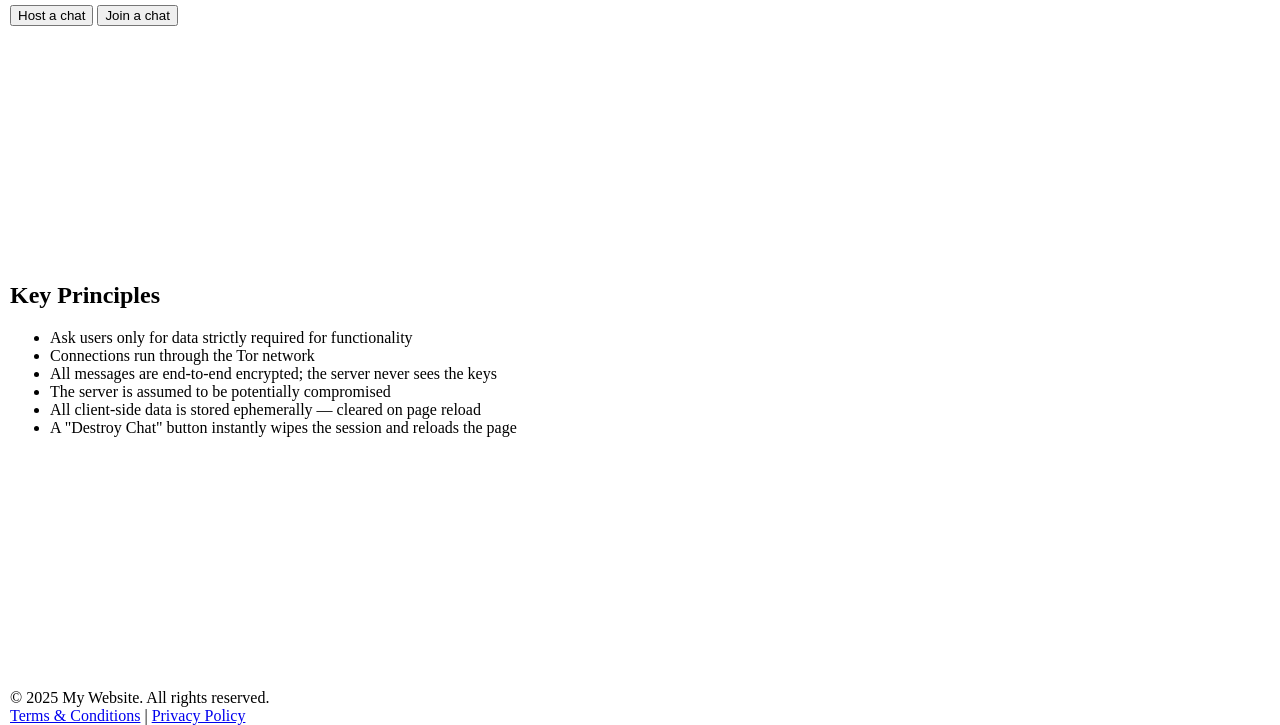
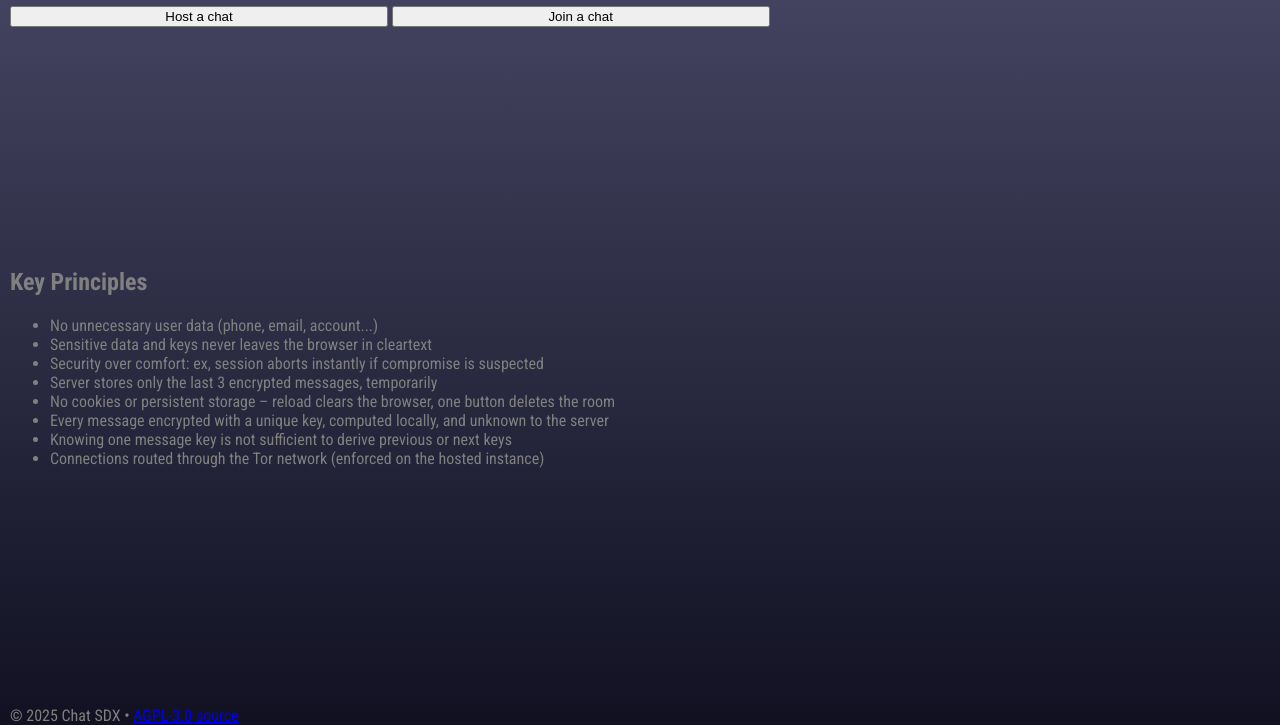
Before and after one commit to Davideva993/Chat-SDX, a plain HTML site: page front/index.html in a window 1280 px wide. Shown: the part 75-800 px from the top of the page. Drawn offline with Linux system fonts and the light colour scheme.

Commit message:
Add a few lines of CSS

```diff
--- a/back/controllers/chat.js
+++ b/back/controllers/chat.js
@@ -1,7 +1,7 @@
 import { Room, Message } from '../models/db.js';
 import { Op } from 'sequelize';
 const timers = {};
-const autoDeleteTimer = 6 * 60 * 60  //6h
+const autoDeleteTimer = 6 * 60 * 60 *1000  //6h
 // Controller for chat routes
 
 function inactivityTimerManager(roomName) {
--- a/front/index.html
+++ b/front/index.html
@@ -55,12 +55,14 @@
             <section class="dynamic landingPage">
                 <h2>Key Principles</h2>
                 <ul>
-                    <li>Ask users only for data strictly required for functionality</li>
-                    <li>Connections run through the Tor network</li>
-                    <li>All messages are end-to-end encrypted; the server never sees the keys</li>
-                    <li>The server is assumed to be potentially compromised</li>
-                    <li>All client-side data is stored ephemerally — cleared on page reload</li>
-                    <li>A "Destroy Chat" button instantly wipes the session and reloads the page</li>
+                    <li>No unnecessary user data (phone, email, account...)</li>
+                    <li>Sensitive data and keys never leaves the browser in cleartext</li>
+                    <li>Security over comfort: ex, session aborts instantly if compromise is suspected</li>
+                    <li>Server stores only the last 3 encrypted messages, temporarily</li>
+                    <li>No cookies or persistent storage – reload clears the browser, one button deletes the room</li>
+                    <li>Every message encrypted with a unique key, computed locally, and unknown to the server</li>
+                    <li>Knowing one message key is not sufficient to derive previous or next keys</li>
+                    <li>Connections routed through the Tor network (enforced on the hosted instance)</li>
                 </ul>
             </section>
             <section class="dynamic hostPage">
@@ -163,9 +165,7 @@
             </span>
     </main>
     <footer>
-        &copy; 2025 My Website. All rights reserved.<br>
-        <a href="/terms-and-conditions">Terms & Conditions</a> |
-        <a href="/privacy-policy">Privacy Policy</a>
+        © 2025 Chat SDX • <a href="https://github.com/Davideva993/Chat-SDX">AGPL-3.0 source</a>
     </footer>
 
     <script src="script.js"></script>
--- a/front/script.js
+++ b/front/script.js
@@ -848,7 +848,7 @@ function app() {
         const myHash = new Uint8Array(myHashBuffer)
         const a = receivedSecretHash;
         const b = myHash;
-        console.log(a,b)
+        console.log(a, b)
         if (a.length === b.length && a.toString() === b.toString()) {
             stepsAnimation("chat", "joiner", "completed")
             timer("joiner", "stop")
@@ -1156,10 +1156,14 @@ function app() {
         li.textContent = message;
         if (user == "partner") {
             li.style.color = "red"
+            li.style.textShadow = "1px 1px white"
+            li.style.fontSize = "larger"
             ul.appendChild(li);
         }
         else if (user == "me") {
-            li.style.color = "blue"
+            li.style.color = "green"
+            li.style.textShadow = "1px 1px white"
+            li.style.fontSize = "larger"
             ul.appendChild(li);
         }
     }
--- a/front/style.css
+++ b/front/style.css
@@ -1,3 +1,5 @@
+@import url('https://fonts.googleapis.com/css2?family=Roboto+Condensed:ital,wght@0,100..900;1,100..900&display=swap');
+
 #nameAndSecretCodeSection {
     display: flex;
     flex-direction: column;
@@ -6,10 +8,16 @@
 #nameAndSecretCodeSection>span {
     display: flex;
     justify-content: space-between;
+    margin-bottom: 10px;
 }
 
 #nameAndSecretCodeSection input {
     width: 60%;
+}
+
+button {
+    min-width: 30%;
+
 }
 
 body {
@@ -17,7 +25,12 @@ body {
     height: 100vh;
     flex-direction: column;
     margin: 0 10px;
+    background: linear-gradient(to bottom, #484866, #111122);
     justify-content: space-between;
+    color: grey;
+    font-family: "Roboto Condensed", sans-serif;
+    font-optical-sizing: auto;
+    font-style: normal;
 }
 
 .drawingSec {
@@ -26,8 +39,8 @@ body {
 }
 
 .stepContainer img {
-    height: 50px;
-    width: 50px;
+    height: 30px;
+    width: 30px;
 }
 
 .stepContainer span {
@@ -38,12 +51,17 @@ body {
     border: solid 6px transparent
 }
 
+h1 {
+    text-align: center;
+}
+
 .destroyChatImgContainer {
     justify-content: flex-start !important;
     align-items: flex-start !important;
 }
 
-#destroyChatHostP,#destroyChatJoinerP {
+#destroyChatHostP,
+#destroyChatJoinerP {
     color: red;
     font-weight: 600;
     font-size: xx-large;
@@ -91,6 +109,6 @@ b {
 }
 
 
-#sendSection{
+#sendSection {
     display: flex
 }
```
